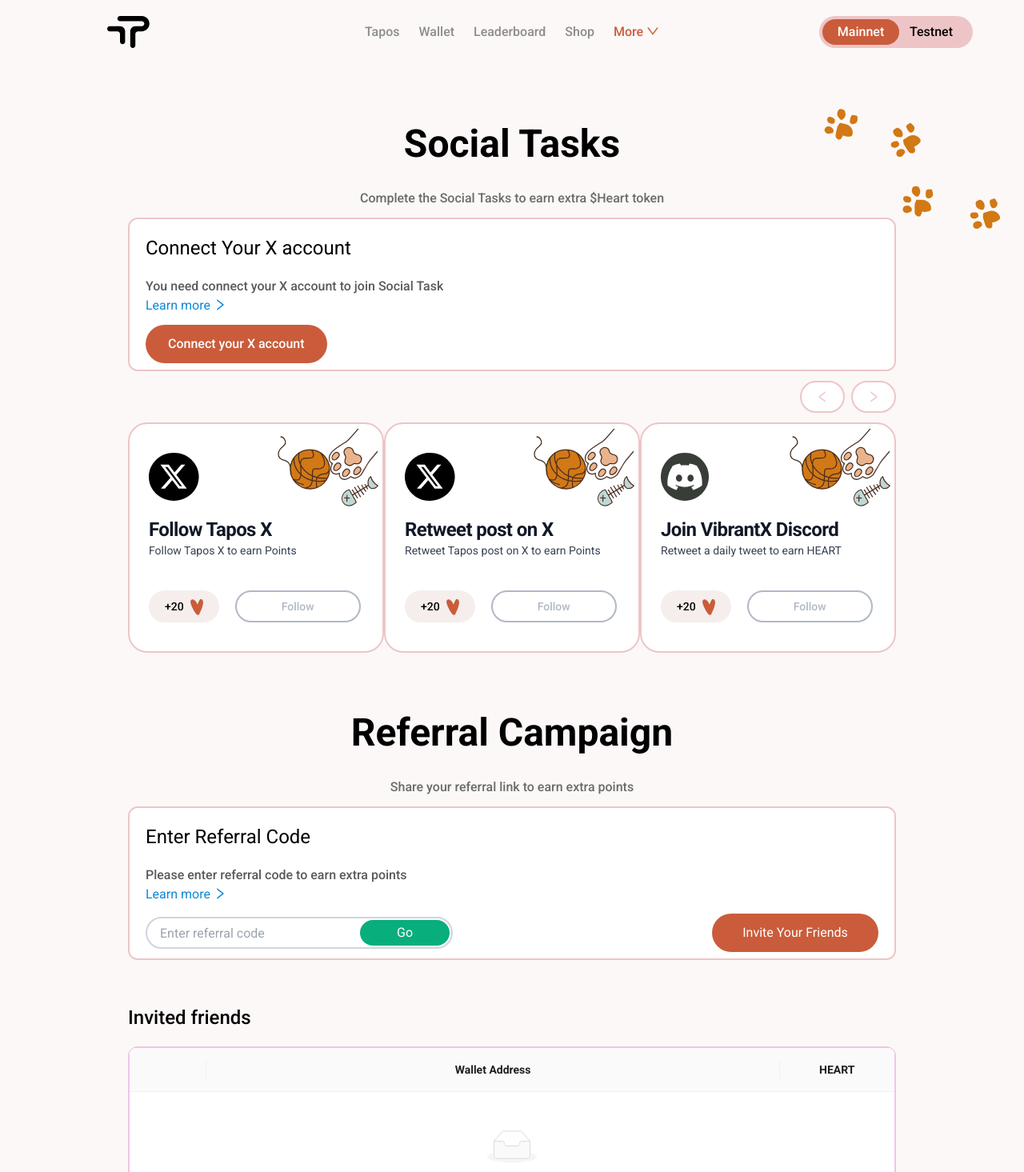
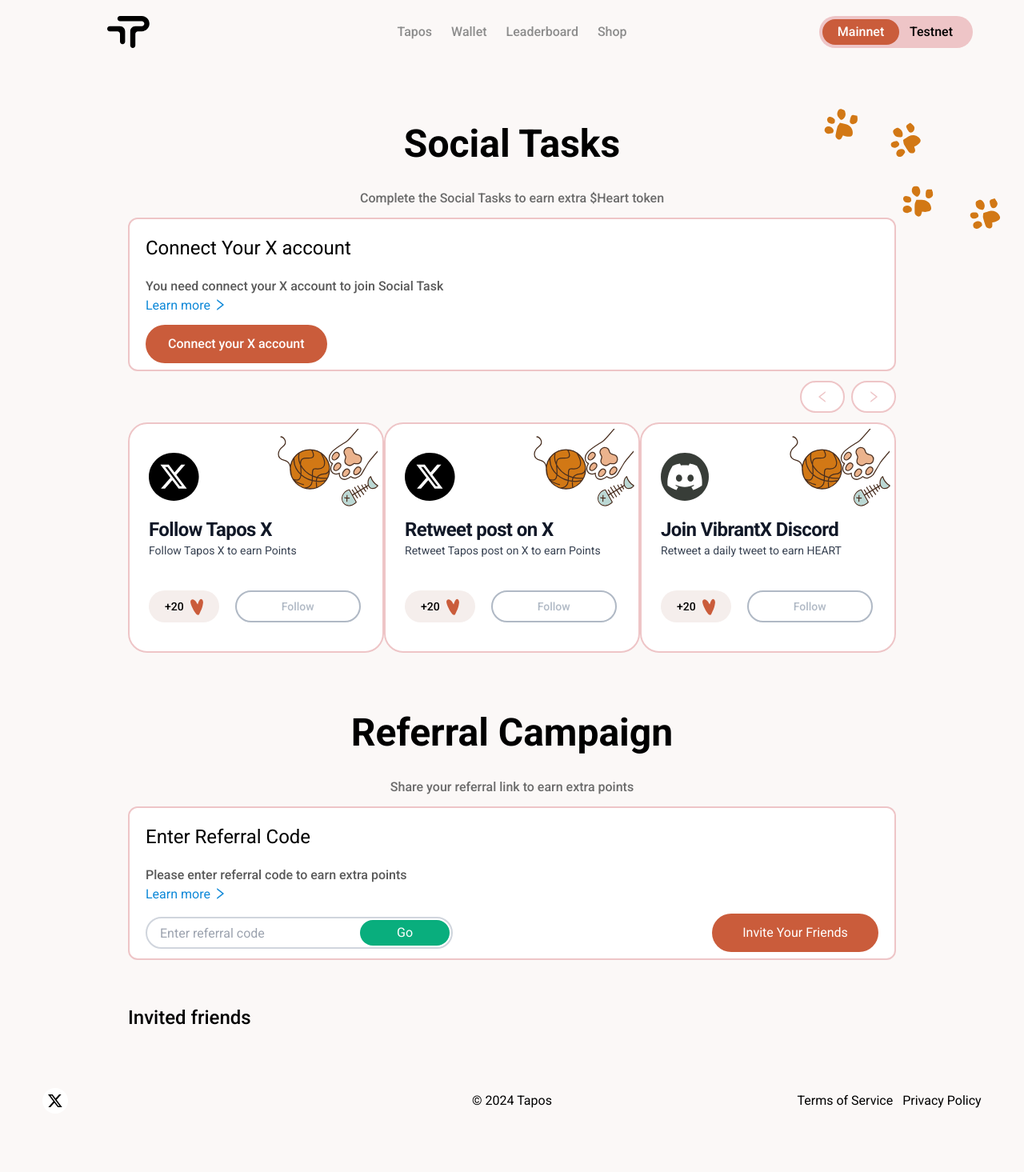
Before and after one commit to MinhThang1907/ReactJS-Learning, a React (Vite) app: page / in a window 1280 px wide. Shown: the top 1465 px of the page at 80% size. After the commit the page ends 1408 px from the top, so only its background shows below. Built offline with nearby package versions, Linux system fonts and the light colour scheme.

Commit message:
disable antd

```diff
--- a/src/layouts/header/nav.tsx
+++ b/src/layouts/header/nav.tsx
@@ -1,25 +1,25 @@
-import { DownOutlined } from "@ant-design/icons";
+// import { DownOutlined } from "@ant-design/icons";
 import { nav } from "../../category";
 import React, { useEffect, useState } from "react";
 import clsx from "clsx";
 import { Link } from "react-router-dom";
-import { Dropdown, MenuProps } from "antd";
+// import { Dropdown, MenuProps } from "antd";
 
 export const Nav = () => {
   const [isSelect, setIsSelect] = useState<number>(0);
-  const [moreItems, setMoreItems] = useState<MenuProps["items"]>([]);
+  // const [moreItems, setMoreItems] = useState<MenuProps["items"]>([]);
 
   useEffect(() => {
-    setMoreItems(
-      nav()
-        .filter((item) => item.id > 4)
-        .map((item) => {
-          return {
-            label: item.title,
-            key: item.id,
-          };
-        })
-    );
+    // setMoreItems(
+    //   nav()
+    //     .filter((item) => item.id > 4)
+    //     .map((item) => {
+    //       return {
+    //         label: item.title,
+    //         key: item.id,
+    //       };
+    //     })
+    // );
   }, []);
 
   return (
@@ -44,13 +44,13 @@
           ""
         )
       )}
-      <Dropdown menu={{ items: moreItems }} trigger={["click"]}>
+      {/* <Dropdown menu={{ items: moreItems }} trigger={["click"]}>
         <li key="more">
           <span className="block cursor-pointer py-1.5 px-3 text-center text-[#ca5c3b] hover:text-[#b14a2b] font-medium">
             More <DownOutlined />
           </span>
         </li>
-      </Dropdown>
+      </Dropdown> */}
     </ul>
   );
 };
--- a/src/pages/home/columns/invitedFriends.ts
+++ b/src/pages/home/columns/invitedFriends.ts
@@ -1,33 +1,33 @@
-import type { TableProps } from "antd";
+// import type { TableProps } from "antd";
 
-interface DataType {
-  key: string;
-  id: number;
-  walletAddress?: string;
-  heart?: string;
-}
+// interface DataType {
+//   key: string;
+//   id: number;
+//   walletAddress?: string;
+//   heart?: string;
+// }
 
-const invitedFriendsColumns: TableProps<DataType>["columns"] = [
-  {
-    title: "",
-    dataIndex: "id",
-    key: "id",
-    align: "center",
-    width: "10%",
-  },
-  {
-    title: "Wallet Address",
-    dataIndex: "walletAddress",
-    key: "walletAddress",
-    align: "center",
-  },
-  {
-    title: "HEART",
-    dataIndex: "heart",
-    key: "heart",
-    align: "center",
-    width: "15%",
-  },
-];
+// const invitedFriendsColumns: TableProps<DataType>["columns"] = [
+//   {
+//     title: "",
+//     dataIndex: "id",
+//     key: "id",
+//     align: "center",
+//     width: "10%",
+//   },
+//   {
+//     title: "Wallet Address",
+//     dataIndex: "walletAddress",
+//     key: "walletAddress",
+//     align: "center",
+//   },
+//   {
+//     title: "HEART",
+//     dataIndex: "heart",
+//     key: "heart",
+//     align: "center",
+//     width: "15%",
+//   },
+// ];
 
-export { invitedFriendsColumns };
+// export { invitedFriendsColumns };
--- a/src/pages/home/invitedFriends.tsx
+++ b/src/pages/home/invitedFriends.tsx
@@ -1,6 +1,6 @@
-import { Table } from "antd";
+// import { Table } from "antd";
 import React from "react";
-import { invitedFriendsColumns } from "./columns/invitedFriends";
+// import { invitedFriendsColumns } from "./columns/invitedFriends";
 
 const InvitedFriends = () => {
   return (
@@ -9,10 +9,10 @@
         <h1 className="flex justify-start items-start text-2xl font-medium">
           Invited friends
         </h1>
-        <Table
+        {/* <Table
           columns={invitedFriendsColumns}
           className="mt-5 border-2 border-[#EEC5E7] rounded-xl"
-        />
+        /> */}
       </div>
     </div>
   );
```
